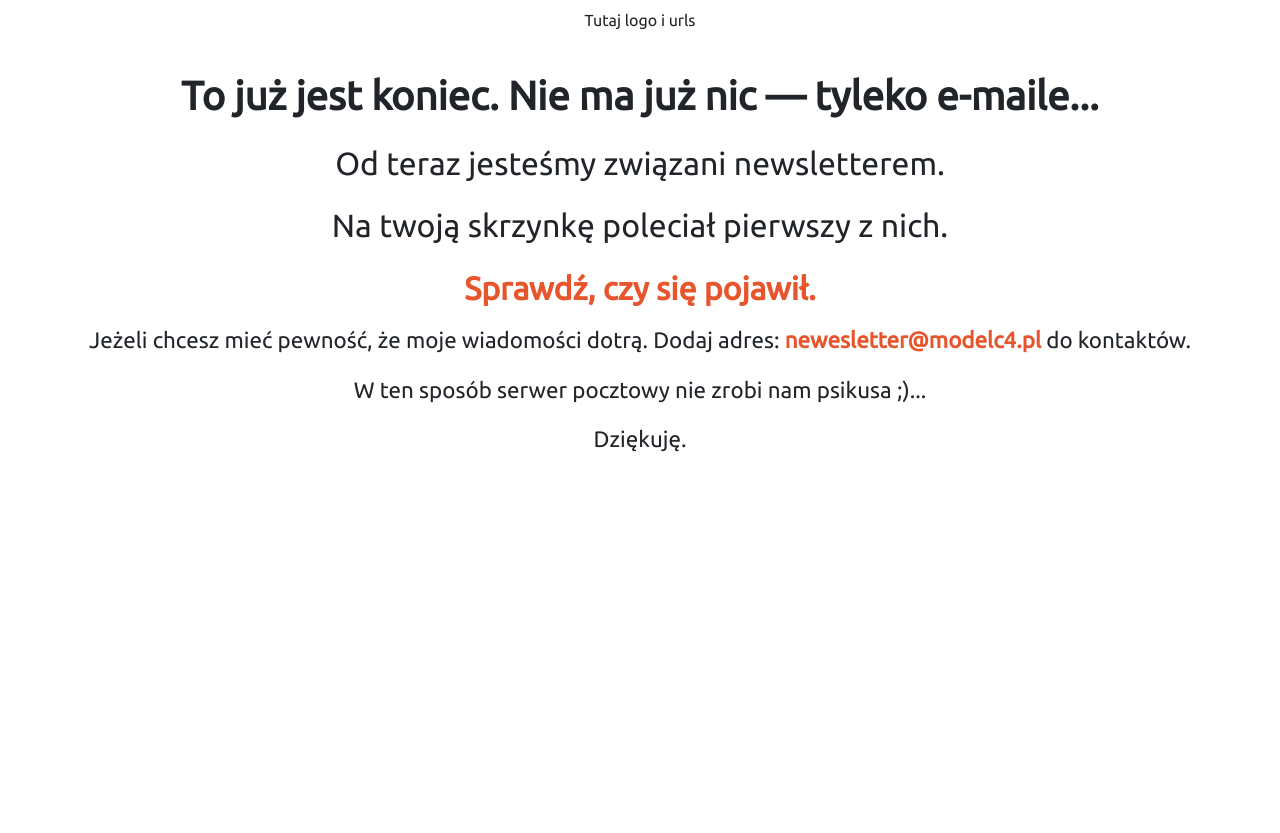
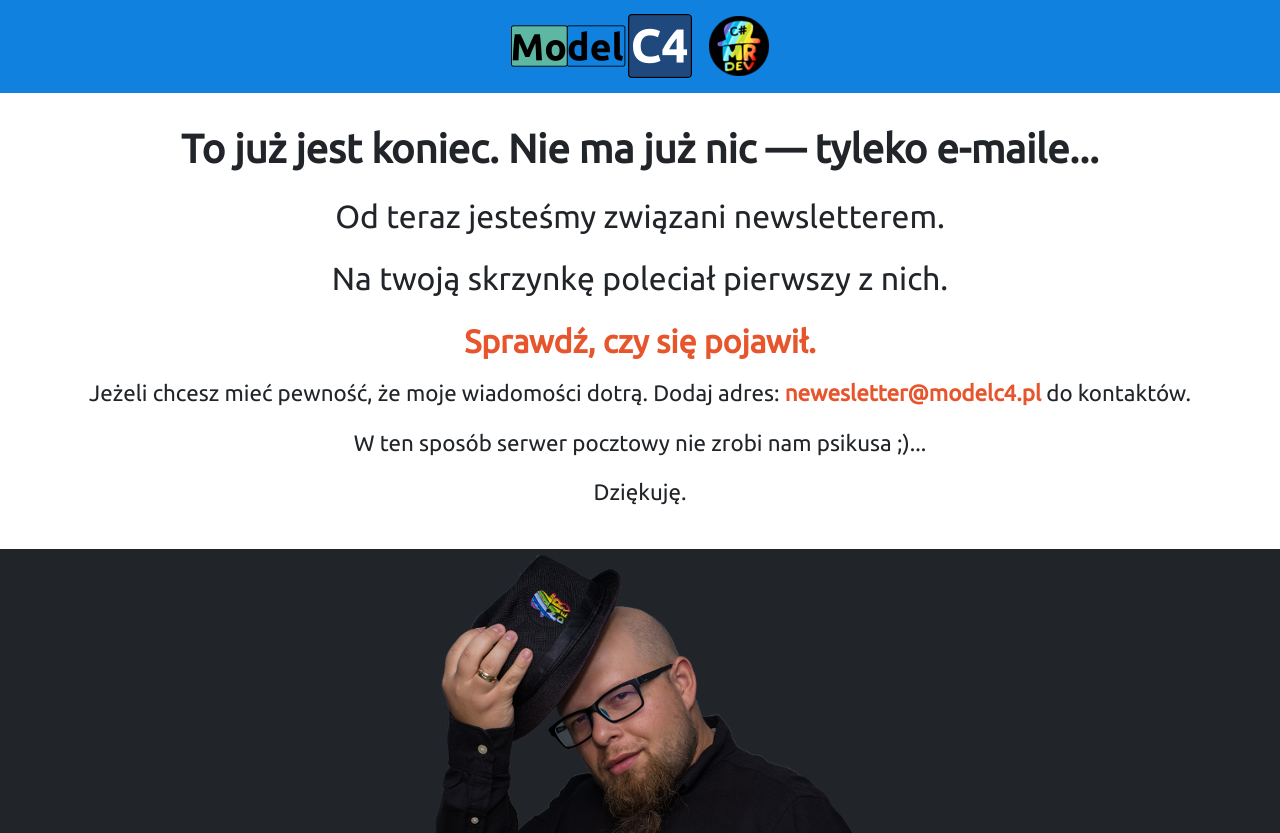
Before and after one commit to krzysztofowsiany/modelc4_lp, a plain HTML site: page dzieki-bardzo.html in a window 1280 px wide. Before the commit the page ends 800 px from the top, so only its background shows below. Drawn offline with nearby package versions, Linux system fonts and the light colour scheme.

Commit message:
add top of htmls'

```diff
--- a/css/style.css
+++ b/css/style.css
@@ -8,6 +8,10 @@
   --c6: #000000;
 }
 
+
+img.top {
+  margin: 0.4rem;
+}
 
 html {
   overflow-x: hidden;
--- a/css/thanks.css
+++ b/css/thanks.css
@@ -11,6 +11,19 @@
 
 body {
 	font-family: 'Ubuntu', sans-serif;
+}
+
+
+header {
+  background-color: var(--c2);
+}
+
+footer {
+  background-color: var(--c7);
+}
+
+img.top {
+  margin: 0.4rem;
 }
 
 div.footer {
--- a/dzieki-bardzo.html
+++ b/dzieki-bardzo.html
@@ -4,7 +4,15 @@
 <head>
   <title>ModelC4.pl - bardzo dziękuję!</title>
   <meta charset="utf-8" />
-  <meta name="viewport" content="width=device-width, initial-scale=1, shrink-to-fit=no" />
+  <meta property="og:title" content="ModelC4.pl - newsletter na temat Modelu C4." />
+  <meta property="og:image:secure_url" content="https://modelc4.pl/images/ogimage.png" />
+  <meta property="og:image:type" content="image/jpeg" />
+  <meta property="og:image:width" content="400" />
+  <meta property="og:image:height" content="300" />
+  <meta property="og:image:alt" content="ModelC4.pl - newsletter na temat Modelu C4." />
+  <meta name="viewport" content="width=device-width, initial-scale=1, shrink-to-fit=no">
+  <link rel="icon" type="image/png" href="images/favicon.png" />
+
   <link href="http://fonts.googleapis.com/css?family=Ubuntu" rel="stylesheet" type="text/css" />
   <link rel="stylesheet" href="https://stackpath.bootstrapcdn.com/bootstrap/4.4.1/css/bootstrap.min.css"
     integrity="sha384-Vkoo8x4CGsO3+Hhxv8T/Q5PaXtkKtu6ug5TOeNV6gBiFeWPGFN9MuhOf23Q9Ifjh" crossorigin="anonymous" />
@@ -15,7 +23,12 @@
 <body>
   <header class="text-center p-2">
     <div class="container">
-      Tutaj logo i urls
+      <div class="row align-items-center  ">
+        <div class="col align-items-center">
+              <img  src="images/model_c4_181x64.png" class="top img-fluid rounded" alt="ModelC4.pl - Logo">
+              <a href="https://mrdev.pl"><img  src="images/mrdev_60x60.png" class="top img-fluid rounded" alt="MrDev.pl - Logo"></a>
+        </div></div>
+      </div>
     </div>
   </header>
 
@@ -37,14 +50,16 @@
     </div>
   </section>
 
-  <footer class="text-center ">
-    <div class="container footer">
-      <div class="row ">
-        <div class="col">
+  <footer class="text-center">
+    <div class="container">
+      <div class="row align-items-center  ">
+        <div class="col align-items-center">
+          <img src="images/me.png" class="img-fluid rounded" alt="ModelC4.pl - Logo">
         </div>
       </div>
     </div>
   </footer>
+
 </body>
 
 </html>
```
Also changed, not shown: dzieki.html (+20 -6 lines), index.html (+7 -5 lines), images/favico.png (added), images/favicon.png (deleted), images/model_c4_181x64.png (added), images/mrdev_60x60.png (added), images/ogimage.jpg (deleted), images/ogimage.png (added).
